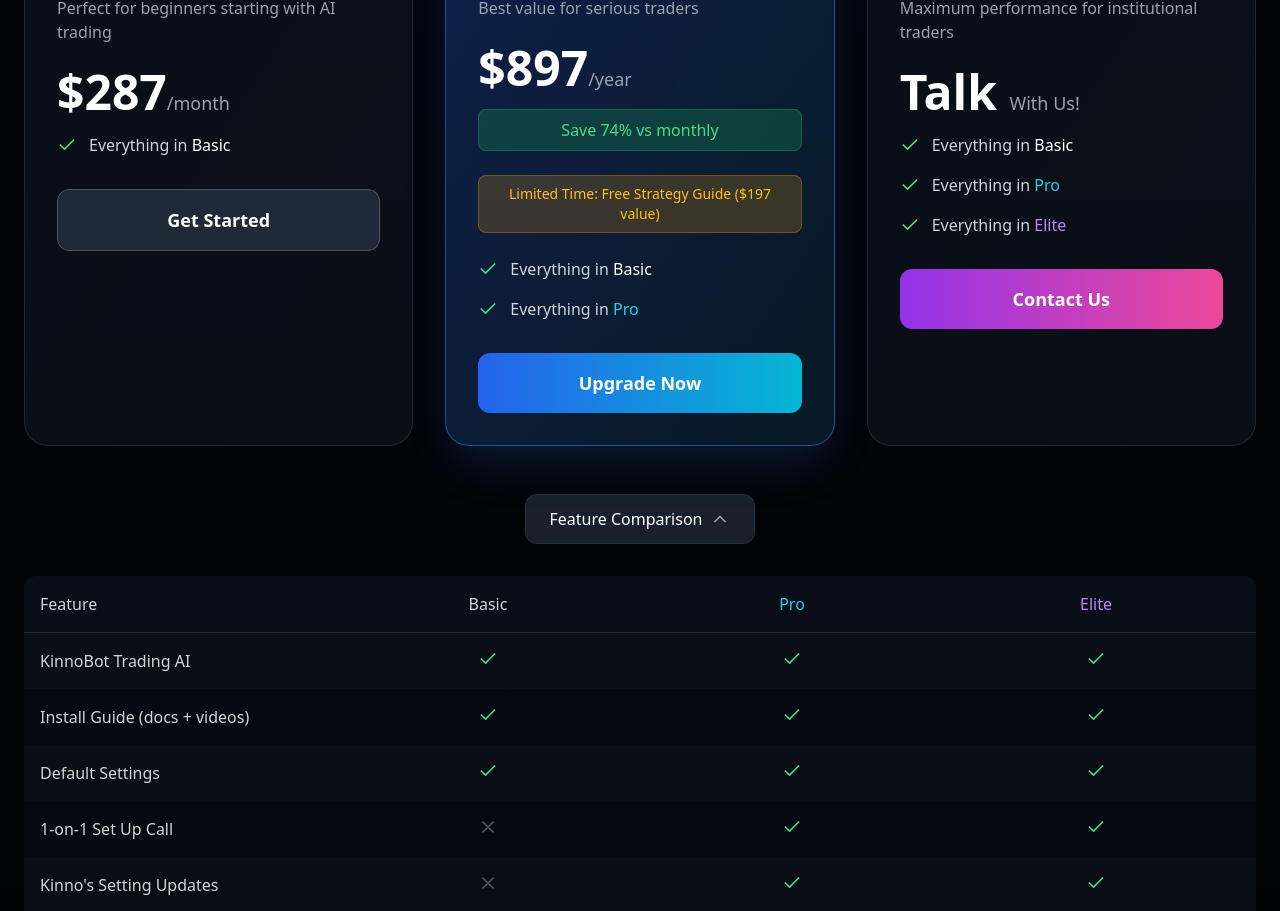
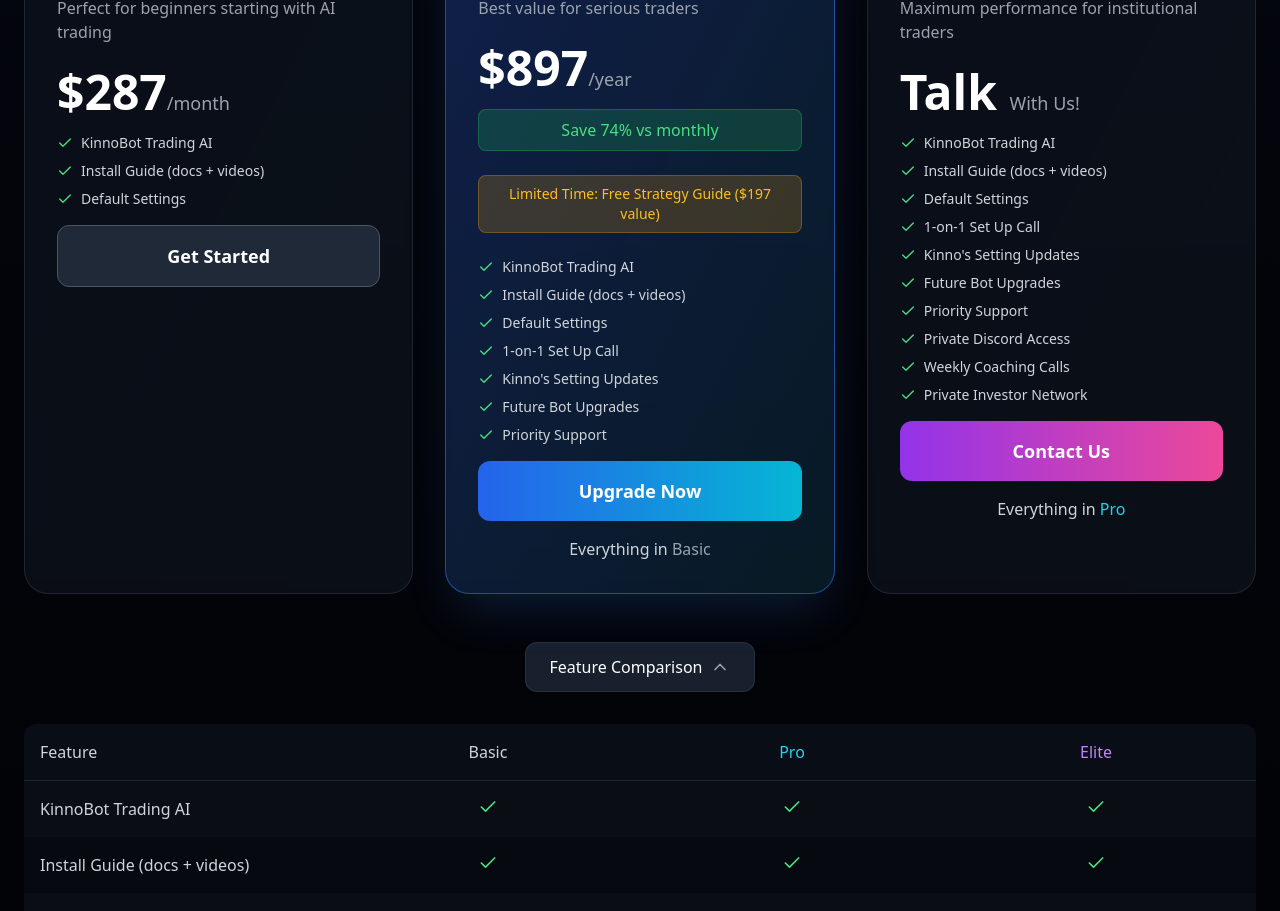
Before and after one commit to teDdyMucho/kinnoV2, a React (Vite) app: page / in a window 1280 px wide. Shown: the part 4480-5391 px from the top of the page. Built offline with nearby package versions, Linux system fonts and the light colour scheme.

Commit message:
Fix UI client concerns of Feature Price list

```diff
--- a/src/components/Pricing.tsx
+++ b/src/components/Pricing.tsx
@@ -53,7 +53,10 @@
       period: "/month",
       description: "Perfect for beginners starting with AI trading",
       features: [
-        "Everything in Basic"
+        // "Everything in Basic"
+        "KinnoBot Trading AI",
+        "Install Guide (docs + videos)",
+        "Default Settings"
       ],
       popular: false,
       gradient: "from-gray-600 to-gray-700",
@@ -67,9 +70,17 @@
       period: "/year",
       description: "Best value for serious traders",
       features: [
-        "Everything in Basic",
-        "Everything in Pro"
+        // "Everything in Basic",
+        // "Everything in Pro"
+        "KinnoBot Trading AI",
+        "Install Guide (docs + videos)",
+        "Default Settings",
+        "1-on-1 Set Up Call",
+        "Kinno's Setting Updates",
+        "Future Bot Upgrades",
+        "Priority Support"
       ],
+      featuresType: "Basic",
       popular: true,
       gradient: "from-blue-600 to-cyan-500",
       hoverGradient: "hover:from-blue-500 hover:to-cyan-400",
@@ -84,10 +95,21 @@
       period: "With Us!",
       description: "Maximum performance for institutional traders",
       features: [
-        "Everything in Basic",
-        "Everything in Pro",
-        "Everything in Elite"
+        // "Everything in Basic",
+        // "Everything in Pro",
+        // "Everything in Elite"
+        "KinnoBot Trading AI",
+        "Install Guide (docs + videos)",
+        "Default Settings",
+        "1-on-1 Set Up Call",
+        "Kinno's Setting Updates",
+        "Future Bot Upgrades",
+        "Priority Support",
+        "Private Discord Access",
+        "Weekly Coaching Calls",
+        "Private Investor Network"
       ],
+      featuresType: "Pro",
       popular: false,
       gradient: "from-purple-600 to-pink-500",
       hoverGradient: "hover:from-purple-500 hover:to-pink-400",
@@ -154,7 +176,7 @@
 
         {/* Mobile pricing cards slider view - Tinder style */}
         <div className="block md:hidden mb-12 relative">
-          <div className="relative overflow-hidden pb-4 h-[500px]">
+          <div className="relative overflow-hidden pb-4 h-[700px]">
             <div
               ref={sliderRef}
               className="relative w-full h-full flex justify-center items-center"
@@ -252,15 +274,7 @@
                       </div>
                     )}
 
-                    {/* <ul className="space-y-2 mb-4">
-                      {plan.features.map((feature, featureIndex) => (
-                        <li key={featureIndex} className="flex items-start">
-                          <Check className="w-4 h-4 text-green-400 mr-2 flex-shrink-0 mt-0.5" />
-                          <span className="text-gray-300 text-sm">{feature}</span>
-                        </li>
-                      ))}
-                    </ul> */}
-
+                    {/* Features List */}
                     <ul className="space-y-2 mb-4">
                       {plan.features.map((feature, featureIndex) => {
                         // Color mapping
@@ -307,6 +321,22 @@
                     }`}>
                       {plan.cta}
                     </button>
+
+                    <div className="flex justify-center items-center mt-4">
+                      <span className="text-gray-300">
+                        {plan.name !== "Basic" && "Everything in "}
+                        <span className={
+                          plan.featuresType === "Basic"
+                            ? "text-gray-400"
+                            : plan.featuresType === "Elite"
+                              ? "text-pink-400"
+                              : "text-cyan-400"
+                        }>
+                          {plan.featuresType}
+                        </span>
+                      </span>
+                    </div>
+
                   </div>
                 </div>
               ))}
@@ -421,7 +451,7 @@
                   ))}
                 </ul> */}
 
-                <ul className="space-y-4 mb-8">
+                    <ul className="space-y-2 mb-4">
                       {plan.features.map((feature, featureIndex) => {
                         // Color mapping
                         const colorMap = {
@@ -437,8 +467,8 @@
                           const level = match[1]; // "Basic", "Pro", or "Elite"
                           return (
                             <li key={featureIndex} className="flex items-start">
-                          <Check className="w-5 h-5 text-green-400 mr-3 flex-shrink-0 mt-0.5" />
-                          <span className="text-gray-300">
+                              <Check className="w-4 h-4 text-green-400 mr-2 flex-shrink-0 mt-0.5" />
+                              <span className="text-gray-300 text-sm">
                                 Everything in{' '}
                                 <span className={colorMap[level as keyof typeof colorMap]}>
                                   {level}
@@ -451,12 +481,13 @@
                         // Fallback for other features
                         return (
                           <li key={featureIndex} className="flex items-start">
-                        <Check className="w-5 h-5 text-green-400 mr-3 flex-shrink-0 mt-0.5" />
-                        <span className="text-gray-300">{feature}</span>
+                            <Check className="w-4 h-4 text-green-400 mr-2 flex-shrink-0 mt-0.5" />
+                            <span className="text-gray-300 text-sm">{feature}</span>
                           </li>
                         );
                       })}
                     </ul>
+
 
                 <button className={`w-full py-4 rounded-xl font-semibold text-lg transition-all duration-300 ${
                   plan.popular
@@ -467,6 +498,22 @@
                 }`}>
                   {plan.cta}
                 </button>
+
+                <div className="flex justify-center items-center mt-4">
+                    <span className="text-gray-300">
+                      {plan.name !== "Basic" && "Everything in "}
+                      <span className={
+                        plan.featuresType === "Basic"
+                          ? "text-gray-400"
+                          : plan.featuresType === "Elite"
+                            ? "text-pink-400"
+                            : "text-cyan-400"
+                      }>
+                        {plan.featuresType}
+                      </span>
+                    </span>
+                  </div>
+
               </div>
             </div>
           ))}
```
Lines whose indentation alone changed are shown as unchanged.
